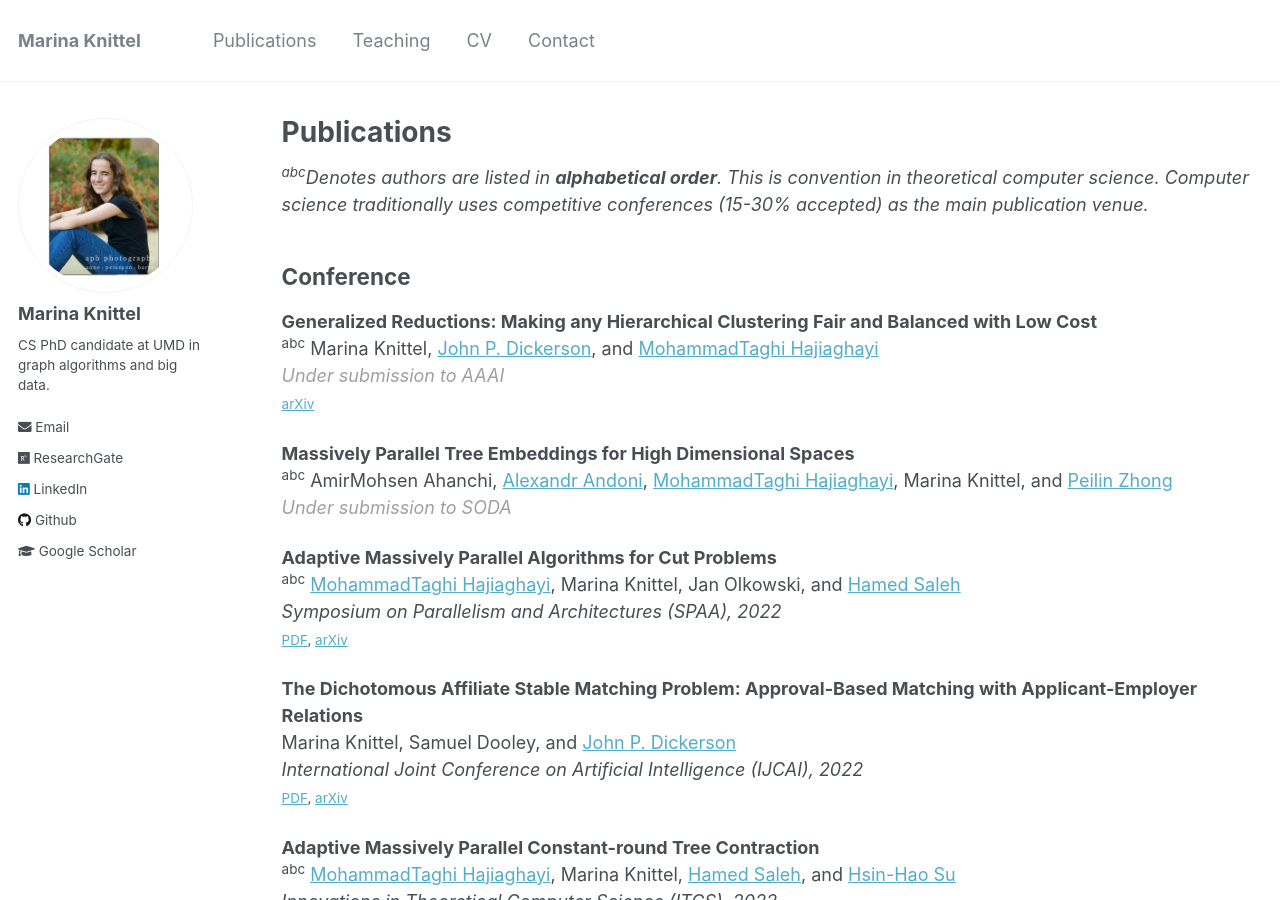
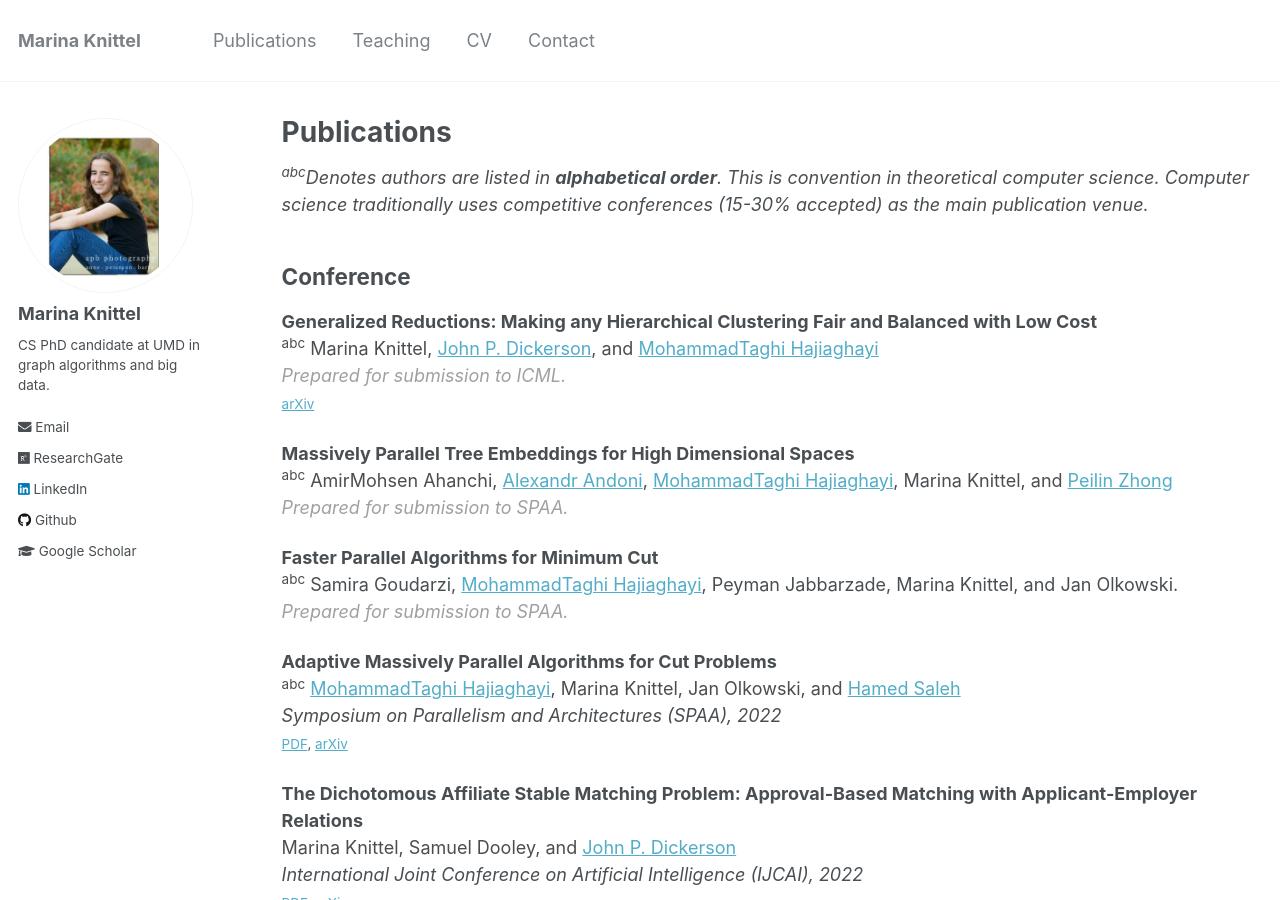
Before and after one commit to mknittel/mknittel.github.io, a Jekyll site: the page built from _pages/publications.md, in a window 1280 px wide and 900 px high. Built offline with Jekyll 4.4.1, drawn with Linux system fonts in a browser that asks for light colours.

Commit message:
Updated pubs

```diff
--- a/_pages/publications.md
+++ b/_pages/publications.md
@@ -25,12 +25,16 @@ Computer science traditionally uses competitive conferences (15-30% accepted) as
 ## Conference
 **Generalized Reductions: Making any Hierarchical Clustering Fair and Balanced with Low Cost**<br/>
 <sup>abc</sup> Marina Knittel, [John P. Dickerson](http://jpdickerson.com/), and [MohammadTaghi Hajiaghayi](https://www.cs.umd.edu/~hajiagha/)<br/>
-<span style="color:#A0A0A0">*Under submission to AAAI*</span><br/>
+<span style="color:#A0A0A0">*Prepared for submission to ICML.*</span><br/>
 <small>[arXiv](https://arxiv.org/abs/2205.14198)</small>
 
 **Massively Parallel Tree Embeddings for High Dimensional Spaces**<br/>
 <sup>abc</sup> AmirMohsen Ahanchi, [Alexandr Andoni](http://www.cs.columbia.edu/~andoni/), [MohammadTaghi Hajiaghayi](https://www.cs.umd.edu/~hajiagha/), Marina Knittel, and [Peilin Zhong](http://www.cs.columbia.edu/~peilin/)<br/>
-<span style="color:#A0A0A0">*Under submission to SODA*</span>
+<span style="color:#A0A0A0">*Prepared for submission to SPAA.*</span>
+
+**Faster Parallel Algorithms for Minimum Cut**<br/>
+<sup>abc</sup> Samira Goudarzi, [MohammadTaghi Hajiaghayi](http://www.cs.umd.edu/~hajiagha/), Peyman Jabbarzade, Marina Knittel, and Jan Olkowski.<br/>
+<span style="color:#A0A0A0">*Prepared for submission to SPAA.*</span>
 
 **Adaptive Massively Parallel Algorithms for Cut Problems**<br/>
 <sup>abc</sup> [MohammadTaghi Hajiaghayi](https://www.cs.umd.edu/~hajiagha/), Marina Knittel, Jan Olkowski, and [Hamed Saleh](https://www.cs.umd.edu/~hamed/)<br/>
```
Also changed, not shown: _pages/about.md (+1 -1 lines), 1 other file.
